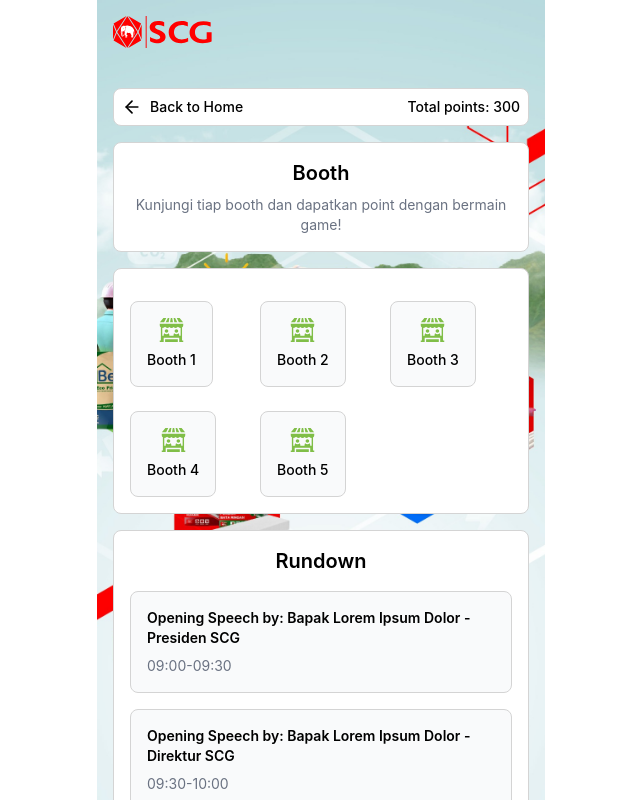
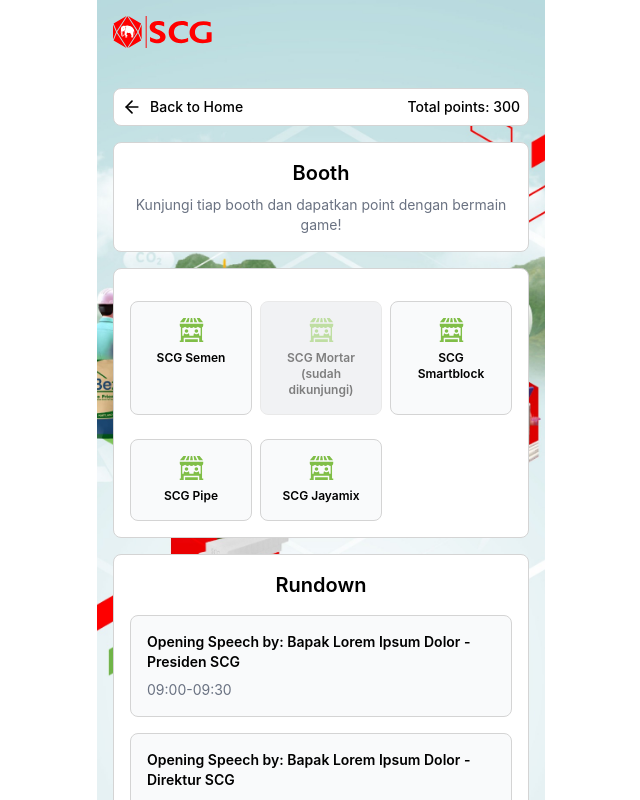
Before and after one commit to fasfashan/scg-event-2025, a React (Vite) app: page /dashboard/event-activity in a window 1280 px wide. Shown: the top 800 px of the page, without its empty margins (319-959 px from the left). Built offline with nearby package versions, Linux system fonts and the light colour scheme.

Commit message:
update BoothList with conditional styling and disable button for visited booth; modify QuizResult navigation path; add names to booth data

```diff
--- a/src/components/BoothList.jsx
+++ b/src/components/BoothList.jsx
@@ -58,11 +58,18 @@
         {booth.map((booth) => (
           <button
             key={booth.id}
-            className="p-4 w-fit hover:bg-gray-100 transition-all cursor-pointer bg-gray-50 mt-4 gap-2 flex flex-col items-center border border-neutral-300 rounded-lg"
+            className={`p-4 w-full transition-all mt-4 gap-2 flex flex-col items-center border border-neutral-300 rounded-lg ${
+              booth.id === 2
+                ? "bg-gray-200 opacity-50 cursor-not-allowed"
+                : "bg-gray-50 hover:bg-gray-100 cursor-pointer"
+            }`}
             onClick={() => openPopup(booth)}
+            disabled={booth.id === 2}
           >
             <img src="/booth-icon.svg" alt="Booth Icon" />
-            <p className="font-medium text-sm">Booth {booth.id}</p>
+            <p className="font-semibold text-xs">
+              {booth.name} {booth.id === 2 && "(sudah dikunjungi)"}
+            </p>
           </button>
         ))}
       </div>
--- a/src/components/QuizResult.jsx
+++ b/src/components/QuizResult.jsx
@@ -7,7 +7,7 @@
   const navigate = useNavigate();
 
   const handleBackToHome = () => {
-    navigate("/dashboard");
+    navigate("/dashboard/event-activity");
   };
 
   // Hitung total poin dari answers (sebagai backup)
--- a/src/data/booth.js
+++ b/src/data/booth.js
@@ -2,6 +2,7 @@
 export const booth = [
   {
     id: 1,
+    name: "SCG Semen",
     code: 2938,
     quiz: [
       {
@@ -23,6 +24,7 @@
   },
   {
     id: 2,
+    name: "SCG Mortar",
     code: 2939,
     quiz: [
       {
@@ -44,6 +46,7 @@
   },
   {
     id: 3,
+    name: "SCG Smartblock",
     code: 2940,
     quiz: [
       {
@@ -65,6 +68,7 @@
   },
   {
     id: 4,
+    name: "SCG Pipe",
     code: 2941,
     quiz: [
       {
@@ -86,6 +90,7 @@
   },
   {
     id: 5,
+    name: "SCG Jayamix",
     code: 2942,
     quiz: [
       {
```
